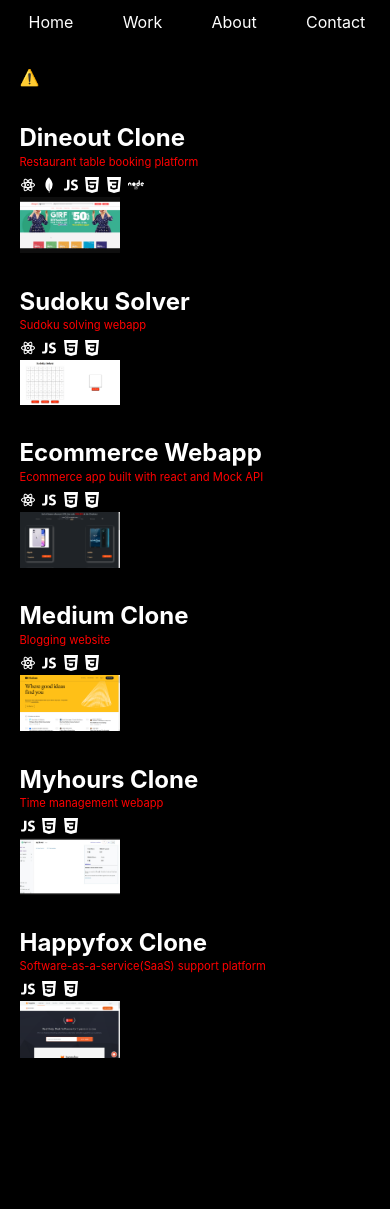
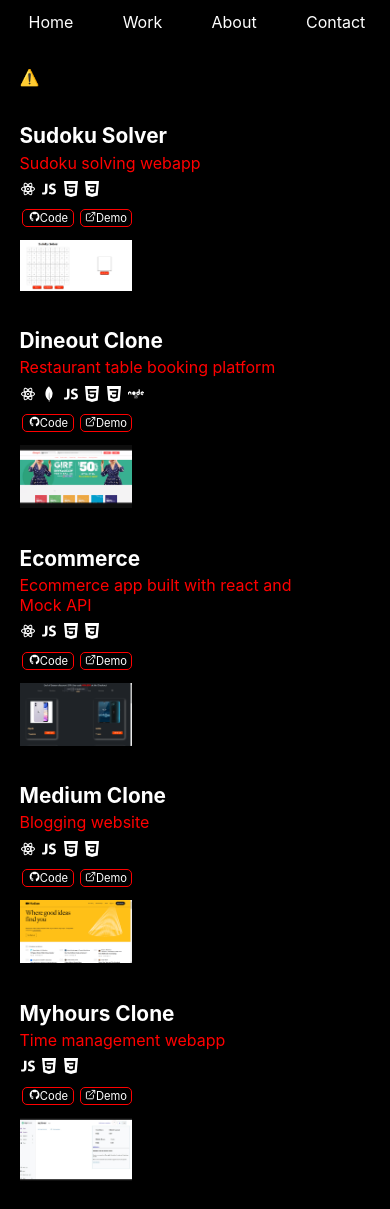
Before and after one commit to ashish921998/Portfolio, a React (Create React App) app: page /work in a window 390 px wide. Before the commit the page ends 1081 px from the top, so only its background shows below. Built offline with nearby package versions, Linux system fonts and the light colour scheme; no server answers; a web font is replaced by a local one.

Commit message:
added minor changes

```diff
--- a/src/Components/Home.module.css
+++ b/src/Components/Home.module.css
@@ -81,4 +81,28 @@
     height: 350px;
     width: 350px;
   }
+
+  .work:before {
+    content: "Work";
+  }
+
+  .about span {
+    display: none;
+  }
+
+  .contact:before {
+    content: "Contact";
+  }
+
+  .contact span {
+    display: none;
+  }
+
+  .about:before {
+    content: "About";
+  }
+
+  .work span {
+    display: none;
+  }
 }
--- a/src/Components/Work.jsx
+++ b/src/Components/Work.jsx
@@ -6,7 +6,8 @@
 import { SiHtml5 } from "react-icons/si";
 import { SiCss3 } from "react-icons/si";
 import { FaNode } from "react-icons/fa";
-// import { AiFillGithub } from "react-icons/ai";
+import { FiExternalLink } from "react-icons/fi";
+import { AiFillGithub } from "react-icons/ai";
 import { Player } from "@lottiefiles/react-lottie-player";
 import Navbar from "./Navbar";
 import dineout from "../Images/1.png";
@@ -30,16 +31,46 @@
           ></Player>
         </div>
 
-        <div style={{ marginTop: "10%" }} className={styles.projects}>
+        <div className={styles.projects} style={{ marginTop: "10%" }}>
+          <div>
+            <h1>Sudoku Solver</h1>
+            <p>Sudoku solving webapp</p>
+            <div>
+              <RiReactjsLine className={styles.iconStyles} />
+              <IoLogoJavascript className={styles.iconStyles} />
+              <SiHtml5 className={styles.iconStyles} />
+              <SiCss3 className={styles.iconStyles} />
+            </div>
+            <div style={{ display: "flex" }}>
+              <a
+                href="https://github.com/ashish921998/Soduko"
+                target="_blank"
+                rel="noreferrer"
+                className={styles.link}
+              >
+                <AiFillGithub />
+                Code
+              </a>
+              <a
+                href="https://sudokuash.netlify.app/"
+                target="_blank"
+                rel="noreferrer"
+                className={styles.link}
+              >
+                <FiExternalLink />
+                Demo
+              </a>
+            </div>
+          </div>
+          <div className={styles.img}>
+            <img src={sudoku} alt="workImage" />
+          </div>
+        </div>
+
+        <div className={styles.projects}>
           <div>
             <h1>Dineout Clone</h1>
-            <a
-              href="https://github.com/ashish921998/Hexagon"
-              target="_blank"
-              rel="noreferrer"
-            >
-              Restaurant table booking platform
-            </a>
+            <p>Restaurant table booking platform</p>
             <div>
               <RiReactjsLine className={styles.iconStyles} />
               <SiMongodb className={styles.iconStyles} />
@@ -47,6 +78,26 @@
               <SiHtml5 className={styles.iconStyles} />
               <SiCss3 className={styles.iconStyles} />
               <FaNode className={styles.iconStyles} />
+            </div>
+            <div style={{ display: "flex" }}>
+              <a
+                href="https://github.com/ashish921998/Hexagon"
+                target="_blank"
+                rel="noreferrer"
+                className={styles.link}
+              >
+                <AiFillGithub />
+                Code
+              </a>
+              <a
+                href="https://github.com/ashish921998/Hexagon"
+                target="_blank"
+                rel="noreferrer"
+                className={styles.link}
+              >
+                <FiExternalLink />
+                Demo
+              </a>
             </div>
           </div>
 
@@ -57,41 +108,33 @@
 
         <div className={styles.projects}>
           <div>
-            <h1>Sudoku Solver</h1>
-            <a
-              href="https://github.com/ashish921998/Soduko"
-              target="_blank"
-              rel="noreferrer"
-            >
-              Sudoku solving webapp
-            </a>
+            <h1>Ecommerce </h1>
+            <p>Ecommerce app built with react and Mock API</p>
             <div>
               <RiReactjsLine className={styles.iconStyles} />
               <IoLogoJavascript className={styles.iconStyles} />
               <SiHtml5 className={styles.iconStyles} />
               <SiCss3 className={styles.iconStyles} />
             </div>
-          </div>
-          <div className={styles.img}>
-            <img src={sudoku} alt="workImage" />
-          </div>
-        </div>
-
-        <div className={styles.projects}>
-          <div>
-            <h1>Ecommerce Webapp</h1>
+            <div style={{ display: "flex" }}>
               <a
                 href="https://github.com/ashish921998/React-Ecom-app"
                 target="_blank"
                 rel="noreferrer"
+                className={styles.link}
               >
-              Ecommerce app built with react and Mock API
+                <AiFillGithub />
+                Code
               </a>
-            <div>
-              <RiReactjsLine className={styles.iconStyles} />
-              <IoLogoJavascript className={styles.iconStyles} />
-              <SiHtml5 className={styles.iconStyles} />
-              <SiCss3 className={styles.iconStyles} />
+              <a
+                href="https://ashishecom.netlify.app"
+                target="_blank"
+                rel="noreferrer"
+                className={styles.link}
+              >
+                <FiExternalLink />
+                Demo
+              </a>
             </div>
           </div>
           <div className={styles.img}>
@@ -102,18 +145,32 @@
         <div className={styles.projects}>
           <div>
             <h1>Medium Clone</h1>
-            <a
-              href="https://github.com/ashish921998/Foxtrot"
-              target="_blank"
-              rel="noreferrer"
-            >
-              Blogging website
-            </a>
+            <p>Blogging website</p>
             <div>
               <RiReactjsLine className={styles.iconStyles} />
               <IoLogoJavascript className={styles.iconStyles} />
               <SiHtml5 className={styles.iconStyles} />
               <SiCss3 className={styles.iconStyles} />
+            </div>
+            <div style={{ display: "flex" }}>
+              <a
+                href="https://github.com/himrd95/Foxtrot"
+                target="_blank"
+                rel="noreferrer"
+                className={styles.link}
+              >
+                <AiFillGithub />
+                Code
+              </a>
+              <a
+                href="https://github.com/himrd95/Foxtrot"
+                target="_blank"
+                rel="noreferrer"
+                className={styles.link}
+              >
+                <FiExternalLink />
+                Demo
+              </a>
             </div>
           </div>
           <div className={styles.img}>
@@ -124,17 +181,31 @@
         <div className={styles.projects}>
           <div>
             <h1>Myhours Clone</h1>
+            <p>Time management webapp</p>
+            <div>
+              <IoLogoJavascript className={styles.iconStyles} />
+              <SiHtml5 className={styles.iconStyles} />
+              <SiCss3 className={styles.iconStyles} />
+            </div>
+            <div style={{ display: "flex" }}>
               <a
                 href="https://github.com/ashish921998/Fluorine"
                 target="_blank"
                 rel="noreferrer"
+                className={styles.link}
               >
-              Time management webapp
+                <AiFillGithub />
+                Code
               </a>
-            <div>
-              <IoLogoJavascript className={styles.iconStyles} />
-              <SiHtml5 className={styles.iconStyles} />
-              <SiCss3 className={styles.iconStyles} />
+              <a
+                href="https://github.com/ashish921998/Fluorine"
+                target="_blank"
+                rel="noreferrer"
+                className={styles.link}
+              >
+                <FiExternalLink />
+                Demo
+              </a>
             </div>
           </div>
 
@@ -143,7 +214,7 @@
           </div>
         </div>
 
-        <div className={styles.projects}>
+        {/* <div className={styles.projects}>
           <div>
             <h1>Happyfox Clone</h1>
             <a
@@ -152,6 +223,7 @@
               rel="noreferrer"
             >
               Software-as-a-service(SaaS) support platform
+              <FiExternalLink />
             </a>
             <div>
               <IoLogoJavascript className={styles.iconStyles} />
@@ -162,7 +234,7 @@
           <div className={styles.img}>
             <img src={happyfox} alt="workImage" />
           </div>
-        </div>
+        </div> */}
       </div>
     </div>
   );
--- a/src/Components/Work.module.css
+++ b/src/Components/Work.module.css
@@ -17,7 +17,7 @@
   cursor: pointer;
 }
 
-.main a {
+.main p {
   color: red;
   font-size: 150%;
   display: block;
@@ -49,6 +49,21 @@
   height: 90%;
 }
 
+.link {
+  width: 100px;
+  border: 1px solid red;
+  height: 30px;
+  border-radius: 8px;
+  display: block;
+  margin: 3% 2%;
+  text-align: center;
+  padding-top: 8px;
+}
+
+.link:hover {
+  background-color: red;
+}
+
 @media only screen and (max-width: 600px) {
   .a {
     margin: 4% 0% 0 40%;
@@ -61,16 +76,13 @@
   }
 
   .main h1 {
-    font-size: 150%;
+    font-size: 130%;
     line-height: 1%;
     cursor: pointer;
   }
 
-  .main a {
-    color: red;
-    font-size: 70%;
-    display: block;
-    margin-bottom: 2%;
+  .projects > div > p {
+    font-size: medium;
   }
 
   .projects {
@@ -81,14 +93,26 @@
   }
 
   img {
-    max-width: 100px;
-    max-height: 100px;
+    max-width: 150px;
+    max-height: 150px;
     text-align: center;
-    margin: 0 auto;
+    margin: 8% auto;
   }
 
   .iconStyles {
     margin: 1% 2% 0 0;
     font-size: 1em;
   }
+
+  .link {
+    width: 50px;
+    border: 1px solid red;
+    height: 15px;
+    border-radius: 5px;
+    display: block;
+    margin: 3% 1%;
+    text-align: center;
+    padding-top: 1px;
+    font-size: 70%;
+  }
 }
```
Also changed, not shown: src/Components/Home.jsx (+0 -7 lines). Lines whose indentation alone changed are shown as unchanged.
